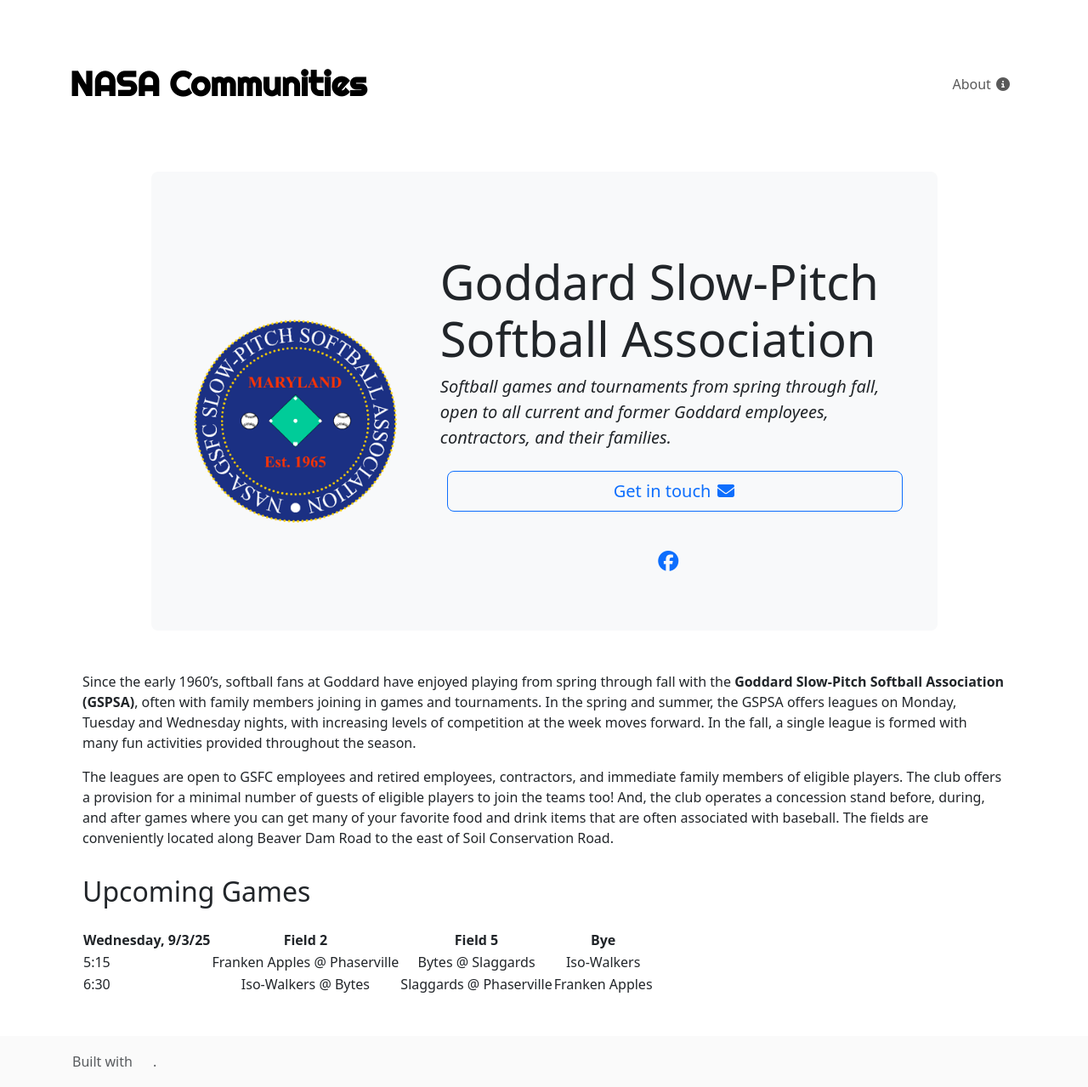
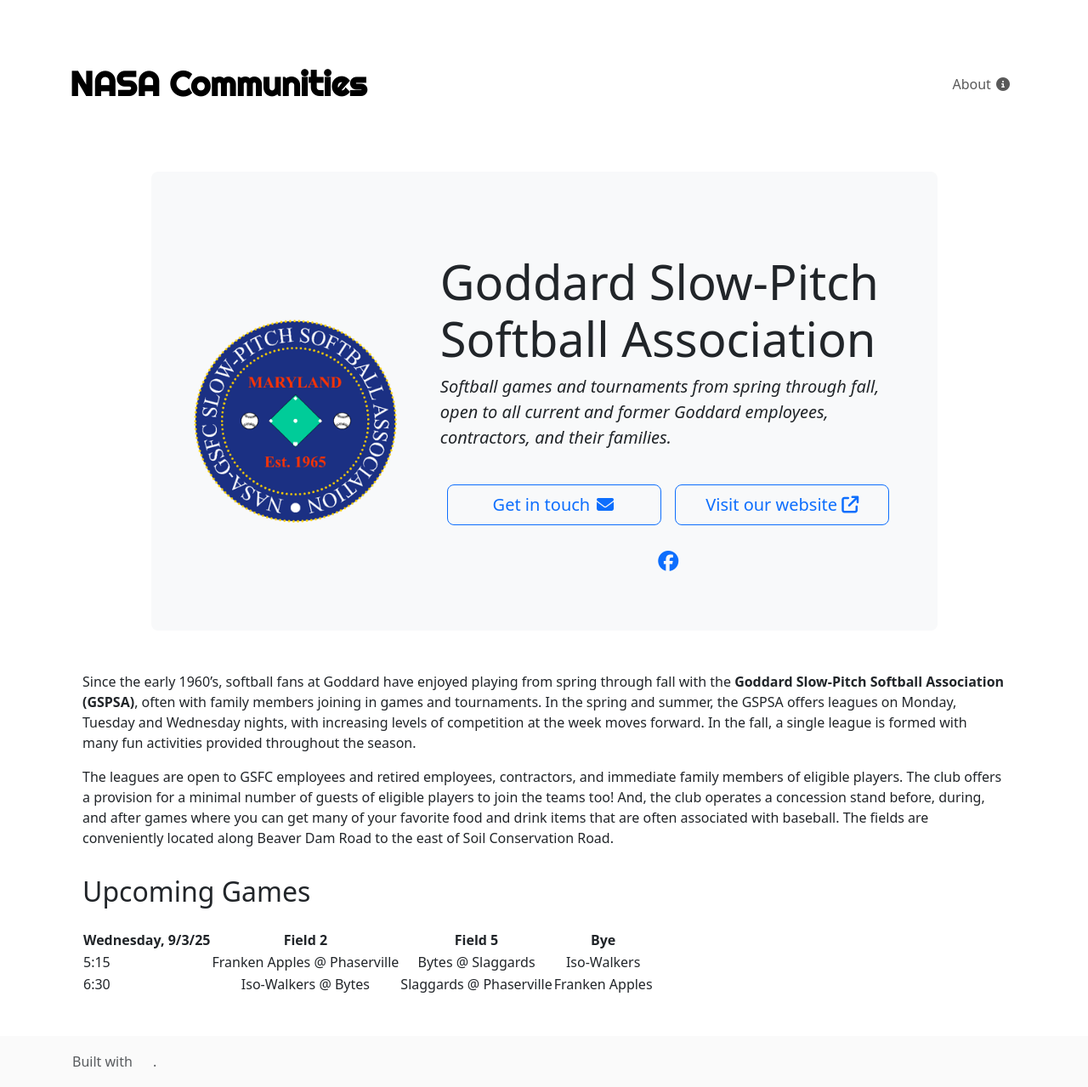
Before and after one commit to nasa-communities/nasa-communities.github.io, a Jekyll site: the page built from _clubs/softball.markdown, in a window 1280 px wide. Shown: the whole page at 85% size. Built offline with Jekyll 4.4.1, drawn with Linux system fonts in a browser that asks for light colours; nearby versions of some CDN libraries.

Commit message:
Update club.html

```diff
--- a/_layouts/club.html
+++ b/_layouts/club.html
@@ -8,16 +8,24 @@
       <img src="/images/{{ page.thumbnail }}" class="card-img-top" alt="...">
     </div>
     <div class="col-lg-8 text-center text-lg-start">
+
       <h1>
         <strong class="display-4">{{ page.name }}</strong><br>
         <small class="text-body-secondary"><em>{{ page.slogan }}</em></small>
       </h1>
+
       <p class="lead text-start">
         <em>{{ page.description }}</em>
+      </p>
+
+      <div class="d-flex">
         {% if page.contact-email %}
-        <a href="mailto:{{ page.contact-email }}?subject=The%20{{ page.name }}%20Club%21&body=Hello%21%0A%0AI%27d%20like%20to%20learn%20more%20or%20get%20involved%20with%20the%20{{ page.name }}%20club%21%0A%0AThanks%21" class="w-100 btn btn-lg btn-outline-primary my-4 mx-2" type="submit">Get in touch <i class="fa-solid fa-envelope fa-fw"></i></a>
+              <a href="mailto:{{ page.contact-email }}?subject=The%20{{ page.name }}%20Club%21&body=Hello%21%0A%0AI%27d%20like%20to%20learn%20more%20or%20get%20involved%20with%20the%20{{ page.name }}%20club%21%0A%0AThanks%21" class="w-100 btn btn-lg btn-outline-primary my-4 mx-2" type="submit">Get in touch <i class="fa-solid fa-envelope fa-fw"></i></a>
         {% endif %}
-      </p>
+        {% if page.external-site %}
+              <a href="{{ page.external-site }}" class="w-100 btn btn-lg btn-outline-primary my-4 mx-2" type="submit">Visit our website <i class="fa-solid fa-arrow-up-right-from-square"></i></a>
+        {% endif %}
+      </div>
 
       <!-- Socials -->
       <ul class="list-inline text-center fs-4">
```
